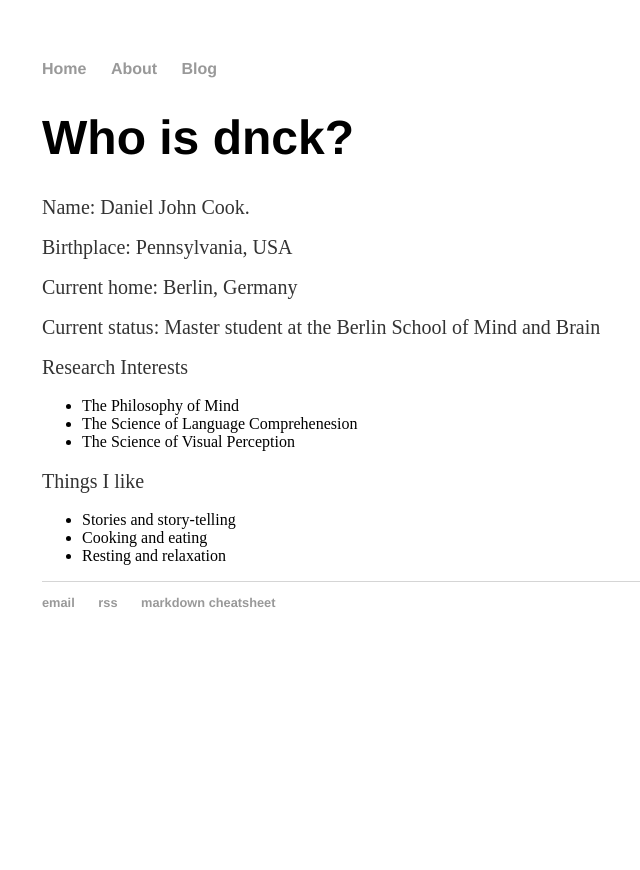
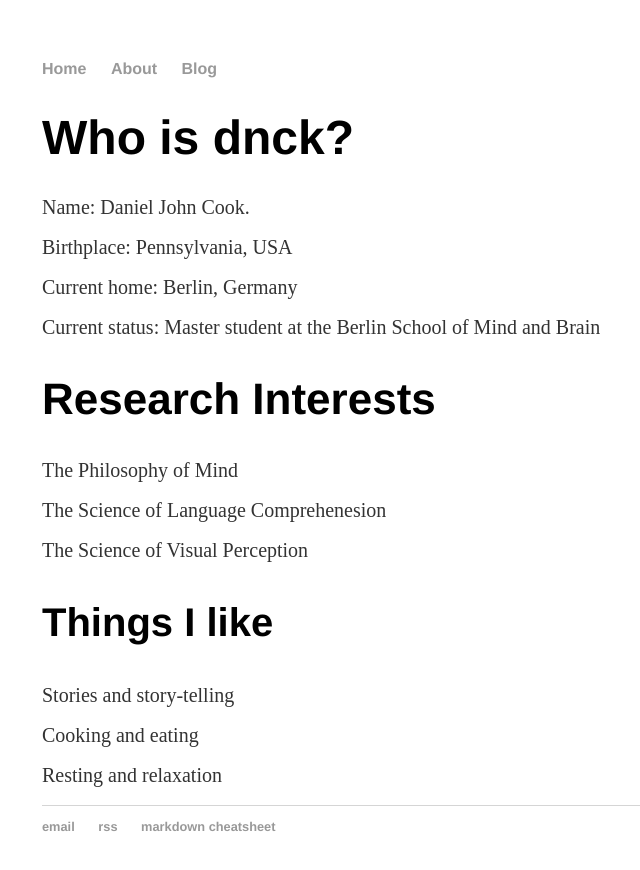
Before and after one commit to dnck/2018_ghpages, a Jekyll site: the page built from about/index.html, in a window 1280 px wide. Shown: the top 870 px of the page, without its empty margins (150-790 px from the left). Built offline with Jekyll 4.4.1, drawn with Linux system fonts in a browser that asks for light colours.

Commit message:
simple changes

```diff
--- a/about/index.html
+++ b/about/index.html
@@ -7,16 +7,12 @@ title: Who is dnck?
 	<p>Birthplace: Pennsylvania, USA</p>
 	<p>Current home: Berlin, Germany</p>
 	<p>Current status: Master student at the Berlin School of Mind and Brain</p>
-	<p>Research Interests</p>
-	<ul>
-		<li>The Philosophy of Mind</li>
-		<li>The Science of Language Comprehenesion</li>
-		<li>The Science of Visual Perception</li>
-	</ul>
-	<p>Things I like</p>
-	<ul>
-		<li>Stories and story-telling</li>
-		<li>Cooking and eating</li>
-		<li>Resting and relaxation</li>
-	</ul>
+<h2>Research Interests</h2>
+	<p>The Philosophy of Mind</p>
+	<p>The Science of Language Comprehenesion</p>
+	<p>The Science of Visual Perception</p>
+<h3> Things I like </h3>
+	<p>Stories and story-telling</p>
+	<p>Cooking and eating</p>
+	<p>Resting and relaxation</p>
 </div><!-- /.blurb -->
```
Also changed, not shown: _includes/copyPaste.html (added, +13 -0 lines), _posts/2017-04-13-learn-jekyll.md (+1 -1 lines), _posts/2017-04-23-semantic-derivation.md (renamed from _posts/2017-04-21-semantic-derivation.md, +1 -1 lines), _posts/2017-04-29-aliens.md (+5 -2 lines), README.md.
